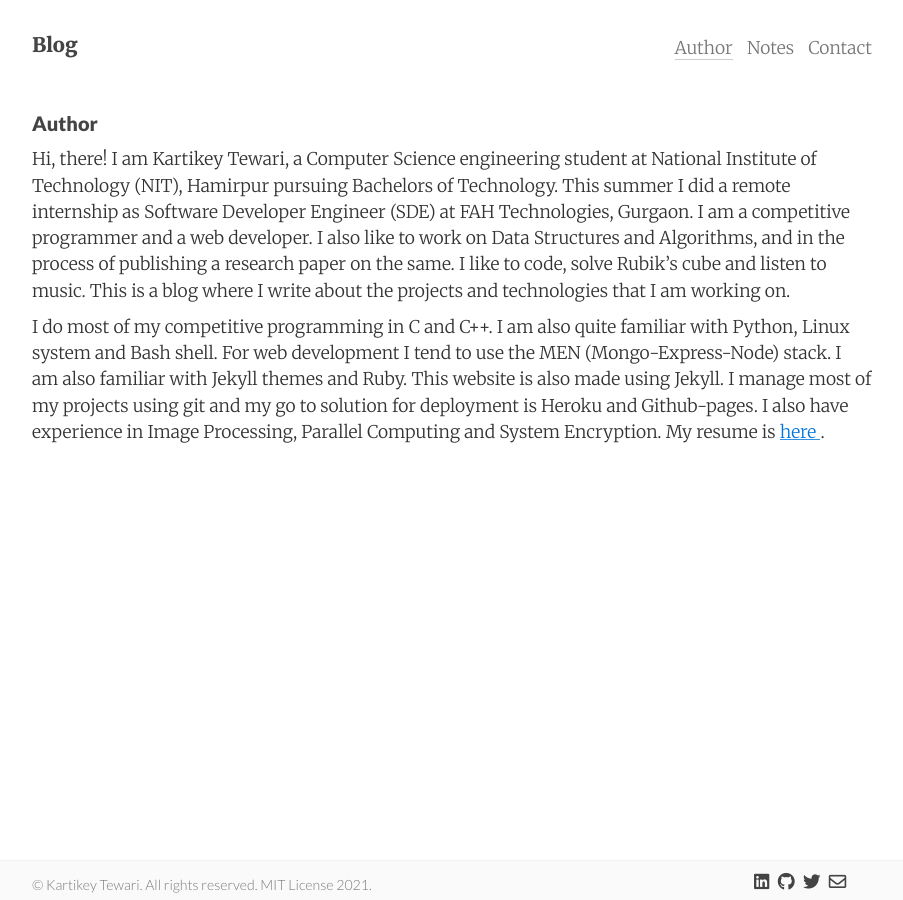
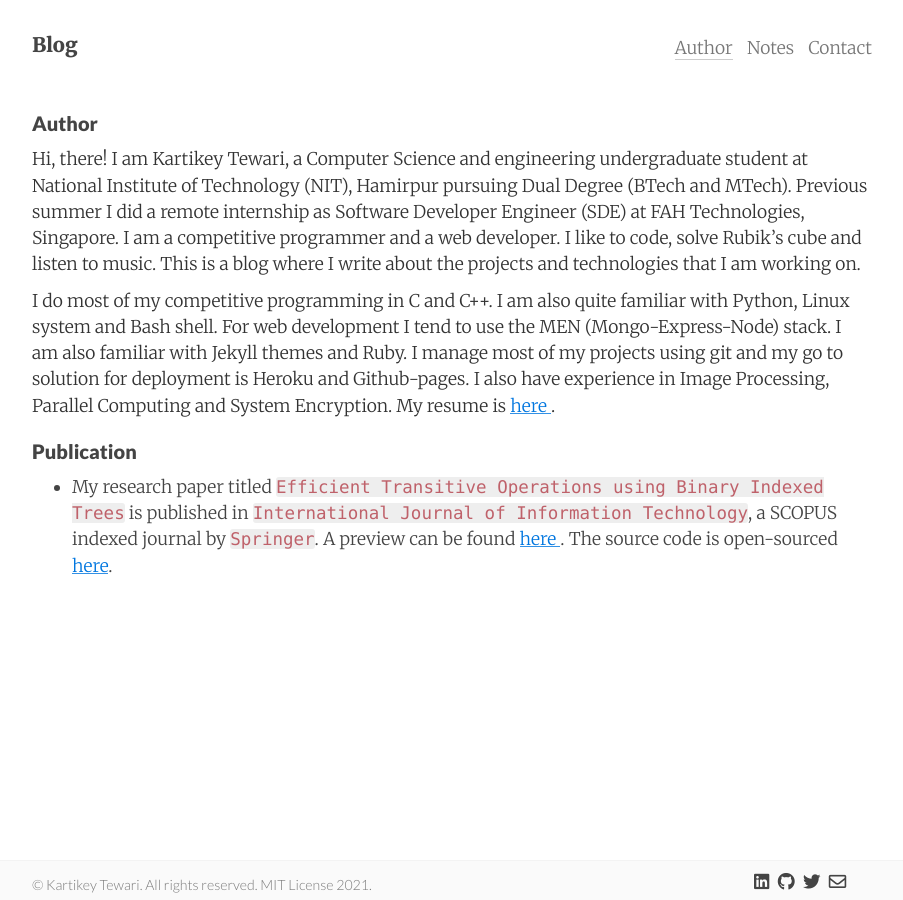
Before and after one commit to kartikeytewari/kartikeytewari.github.io, a Jekyll site: the page built from about.md, in a window 1280 px wide. Shown: the whole page, without its empty margins (188-1091 px from the left). Built offline with Jekyll 4.4.1, drawn with Linux system fonts in a browser that asks for light colours; nearby versions of some CDN libraries; comment, search, counter and statistics services are not loaded.

Commit message:
add TBIT research paper publication to about.md

```diff
--- a/about.md
+++ b/about.md
@@ -5,6 +5,10 @@ permalink: /author/
 tags: author
 ---
 
-Hi, there! I am Kartikey Tewari, a Computer Science engineering student at National Institute of Technology (NIT), Hamirpur pursuing Bachelors of Technology. This summer I did a remote internship as Software Developer Engineer (SDE) at FAH Technologies, Gurgaon. I am a competitive programmer and a web developer. I also like to work on Data Structures and Algorithms, and in the process of publishing a research paper on the same. I like to code, solve Rubik's cube and listen to music. This is a blog where I write about the projects and technologies that I am working on.
+Hi, there! I am Kartikey Tewari, a Computer Science and engineering undergraduate student at National Institute of Technology (NIT), Hamirpur pursuing Dual Degree (BTech and MTech). Previous summer I did a remote internship as Software Developer Engineer (SDE) at FAH Technologies, Singapore. I am a competitive programmer and a web developer.  I like to code, solve Rubik's cube and listen to music. This is a blog where I write about the projects and technologies that I am working on.
 
-I do most of my competitive programming in C and C++. I am also quite familiar with Python, Linux system and Bash shell. For web development I tend to use the MEN (Mongo-Express-Node) stack. I am also familiar with Jekyll themes and Ruby. This website is also made using Jekyll. I manage most of my projects using git and my go to solution for deployment is Heroku and Github-pages. I also have experience in Image Processing, Parallel Computing and System Encryption. My resume is <a href="/resume.pdf"> here </a>.
+I do most of my competitive programming in C and C++. I am also quite familiar with Python, Linux system and Bash shell. For web development I tend to use the MEN (Mongo-Express-Node) stack. I am also familiar with Jekyll themes and Ruby. I manage most of my projects using git and my go to solution for deployment is Heroku and Github-pages. I also have experience in Image Processing, Parallel Computing and System Encryption. My resume is <a href="/resume.pdf"> here </a>.
+
+
+# Publication
+- My research paper titled `Efficient Transitive Operations using Binary Indexed Trees` is published in `International Journal of Information Technology`, a SCOPUS indexed journal by `Springer`. A preview can be found <a href="https://link.springer.com/article/10.1007%2Fs41870-021-00685-z"> here </a>. The source code is open-sourced <a href="https://github.com/kartikeytewari/TBIT">here</a>.
```
